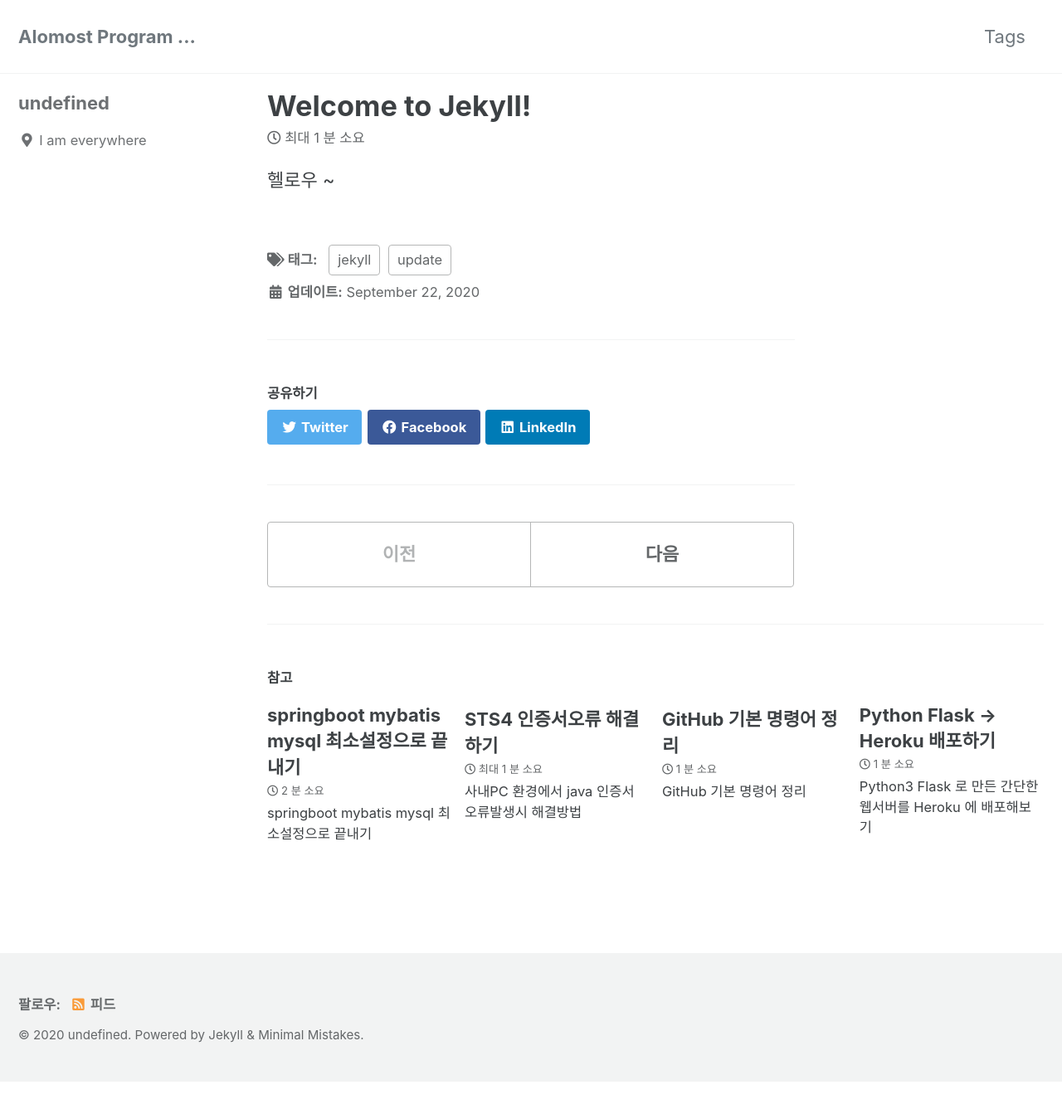
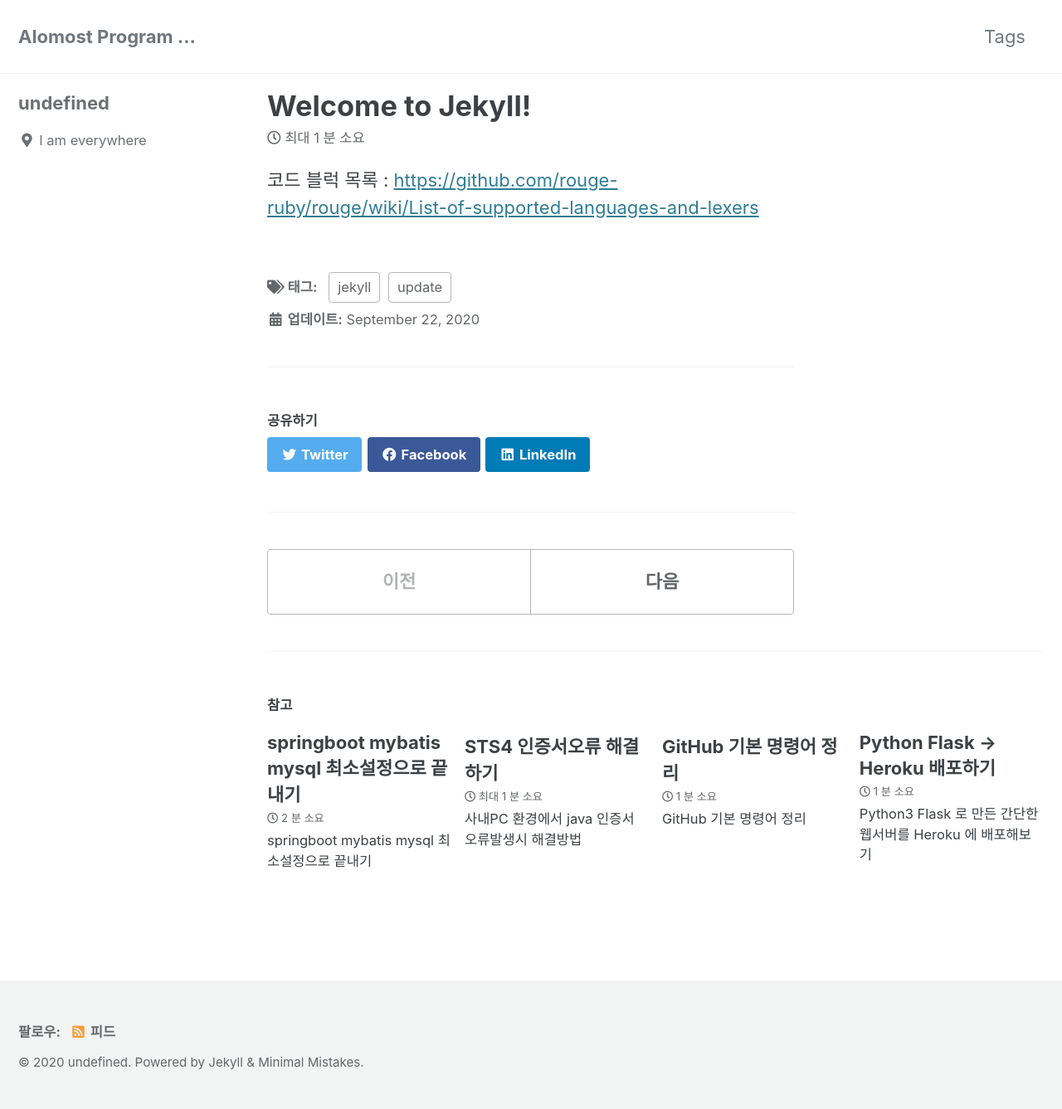
Before and after one commit to Jn22L/jn22l.github.io, a Jekyll site: the page built from _posts/2020-09-22-first-post.md, in a window 1280 px wide. Shown: the whole page at 83% size. Built offline with Jekyll 4.4.1, drawn with Linux system fonts in a browser that asks for light colours; cached includes are drawn as plain includes; before the commit the page ends 1304 px from its top, so only the background shows below that.

Commit message:
Update 2020-09-22-first-post.md

```diff
--- a/_posts/2020-09-22-first-post.md
+++ b/_posts/2020-09-22-first-post.md
@@ -3,4 +3,4 @@ title: "Welcome to Jekyll!"
 date: 2020-09-22 17:41:28 -0400
 tags: jekyll update
 ---
-헬로우 ~
+코드 블럭 목록 : <https://github.com/rouge-ruby/rouge/wiki/List-of-supported-languages-and-lexers>
```
